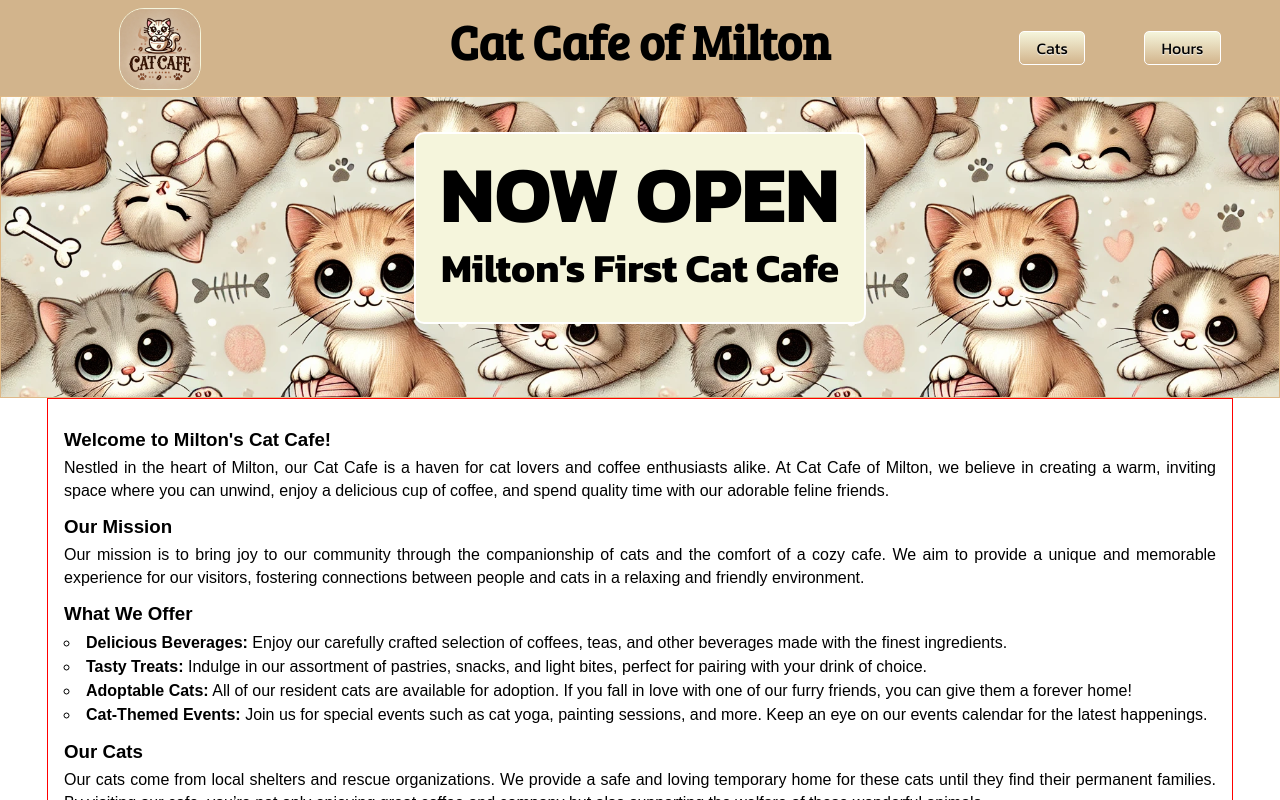
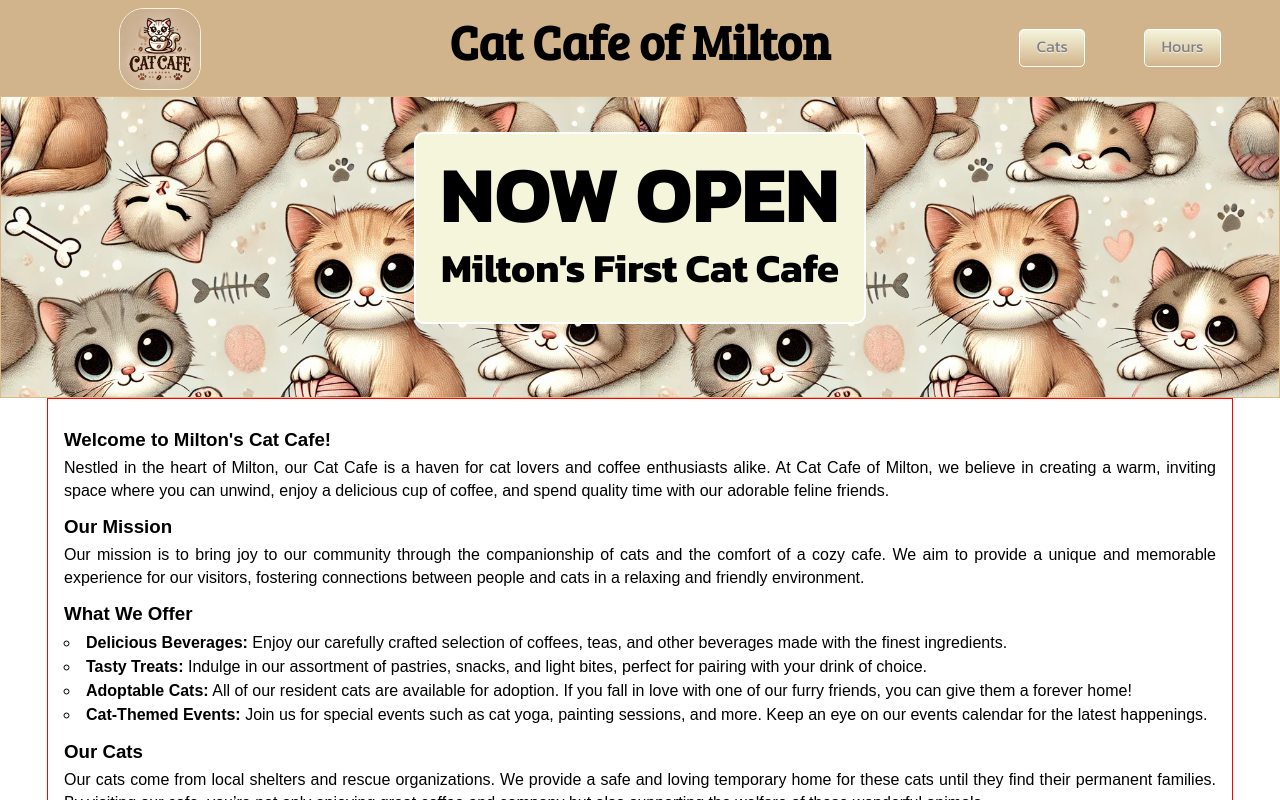
Before and after one commit to Furiated/Cat_Cafe, a plain HTML site: page index.html in a window 1280 px wide. Shown: the top 800 px of the page. Drawn offline with Linux system fonts and the light colour scheme.

Commit message:
Update navigation buttons

```diff
--- a/index.html
+++ b/index.html
@@ -28,8 +28,8 @@
             <h1>Cat Cafe of Milton</h1>
           </div>
           <div class="menu">
-            <a href="#cats-section"> <button>Cats</button></a>
-            <a href="#hours-location"> <button>Hours</button></a>
+            <a class="btn" href="#cats-section">Cats</a>
+            <a class="btn" href="#hours-location">Hours</a>
           </div>
         </div>
       </nav>
--- a/styles.css
+++ b/styles.css
@@ -62,10 +62,8 @@ body {
   margin: 0;
 }
 
-/* To Do - Redo buttons to use button class not button html  */
-
-.navbar button {
-  height: 75%;
+.navbar .btn {
+  height: 35%;
   padding: 0.25rem 1rem;
   font-family: "Kanit", sans-serif;
   font-size: 1rem;
@@ -75,9 +73,11 @@ body {
   background: linear-gradient(to bottom, beige 0%, tan 100%) repeat scroll 0 0
     transparent;
   text-shadow: 0 1px 1px whitesmoke;
+  text-decoration: none;
+  color: grey;
 }
 
-.navbar button:hover {
+.navbar .btn:hover {
   background: none;
   background-color: grey;
   color: white;
```
